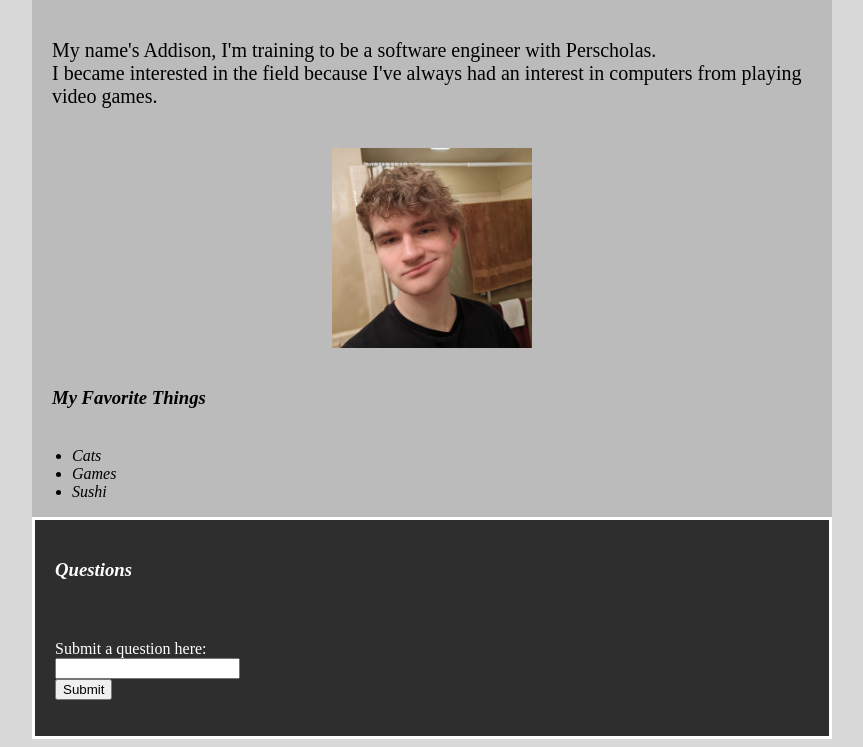
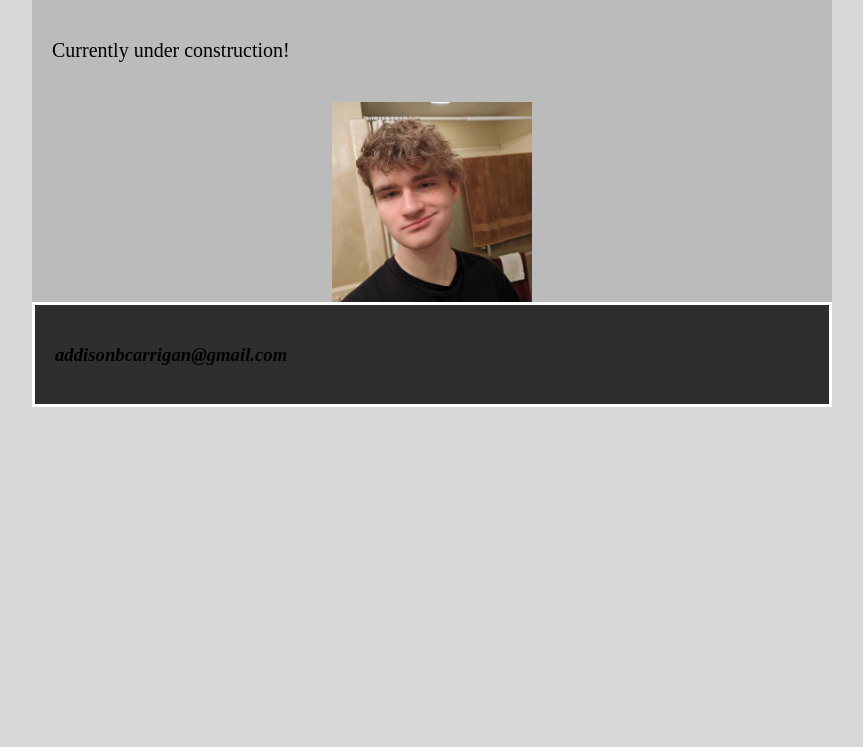
Before and after one commit to ABCarrigan/ABCarrigan.github.io, a plain HTML site: page index.html in a window 1280 px wide. Shown: the part 158-905 px from the top of the page, without its empty margins (208-1071 px from the left). After the commit the page ends 800 px from the top, so only its background shows below. Drawn offline with Linux system fonts and the light colour scheme.

Commit message:
updates to index

```diff
--- a/index.html
+++ b/index.html
@@ -16,10 +16,8 @@
 
     <h1 id="header_welcome"> Welcome to my site!</h1>
 
-    <p id="para1">My name's Addison, I'm training to be a software engineer with Perscholas. <br>
-    I became interested in the field because I've always had an interest in computers from playing video games.</p>
+    <p id="para1">Currently under construction!</p>
 
-    <a href = "https://perscholas.org">
     <img
     id="img_me"
     src="images/me.jpg"
@@ -28,21 +26,9 @@
     class="center"
     >
     </a>
-    <h3>My Favorite Things</h3>
-    <ul>
-    <li>Cats</li>
-    <li>Games</li>
-    <li>Sushi</li>
-    </ul>
 
     <div id="div1">
-    <form>
-        <h3 id="form_header">Questions</h3>
-        <p id="form_para">Submit a question here: <br>
-        <input type="text" name="question"> <br>
-        <input type="button" name="Submit" value="Submit">
-    </p>
-    </form>
-</div>
+        <h3>addisonbcarrigan@gmail.com</h3>
+    </div>
 </div>
 </body>
```
